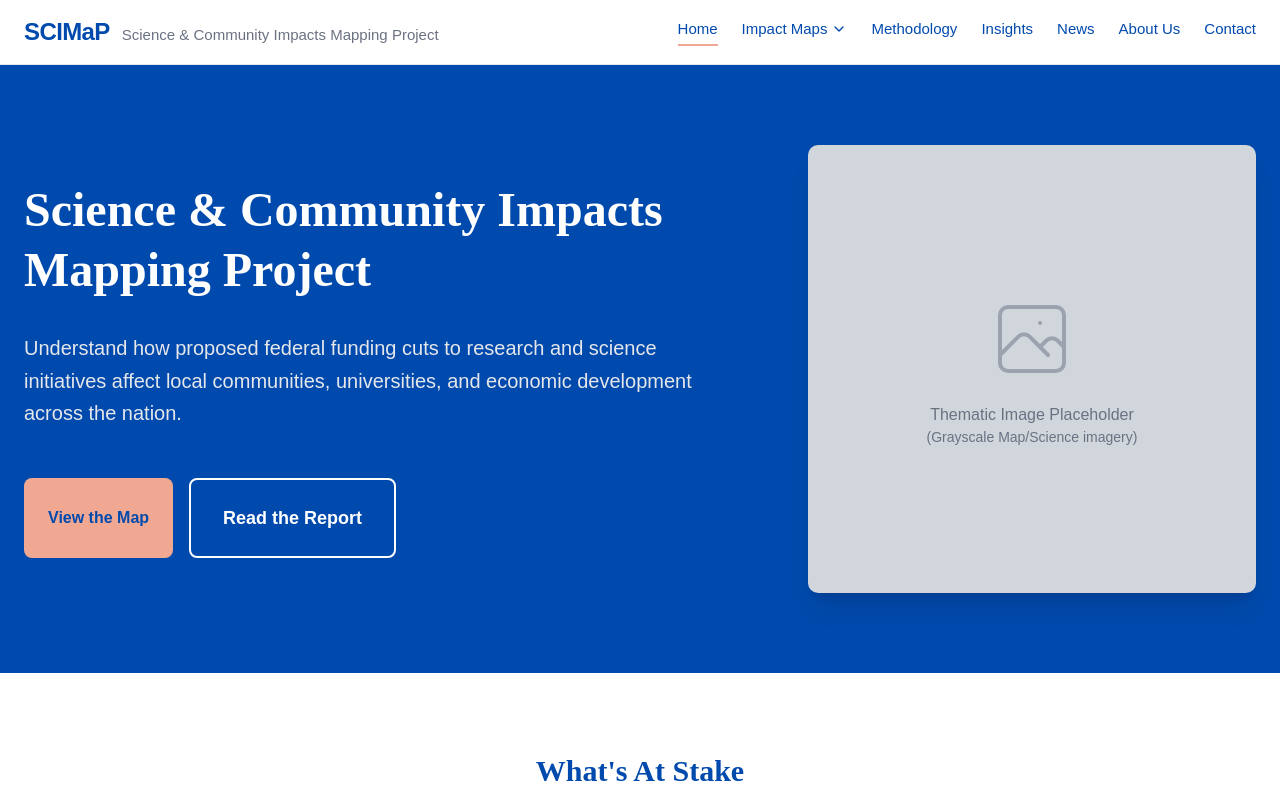
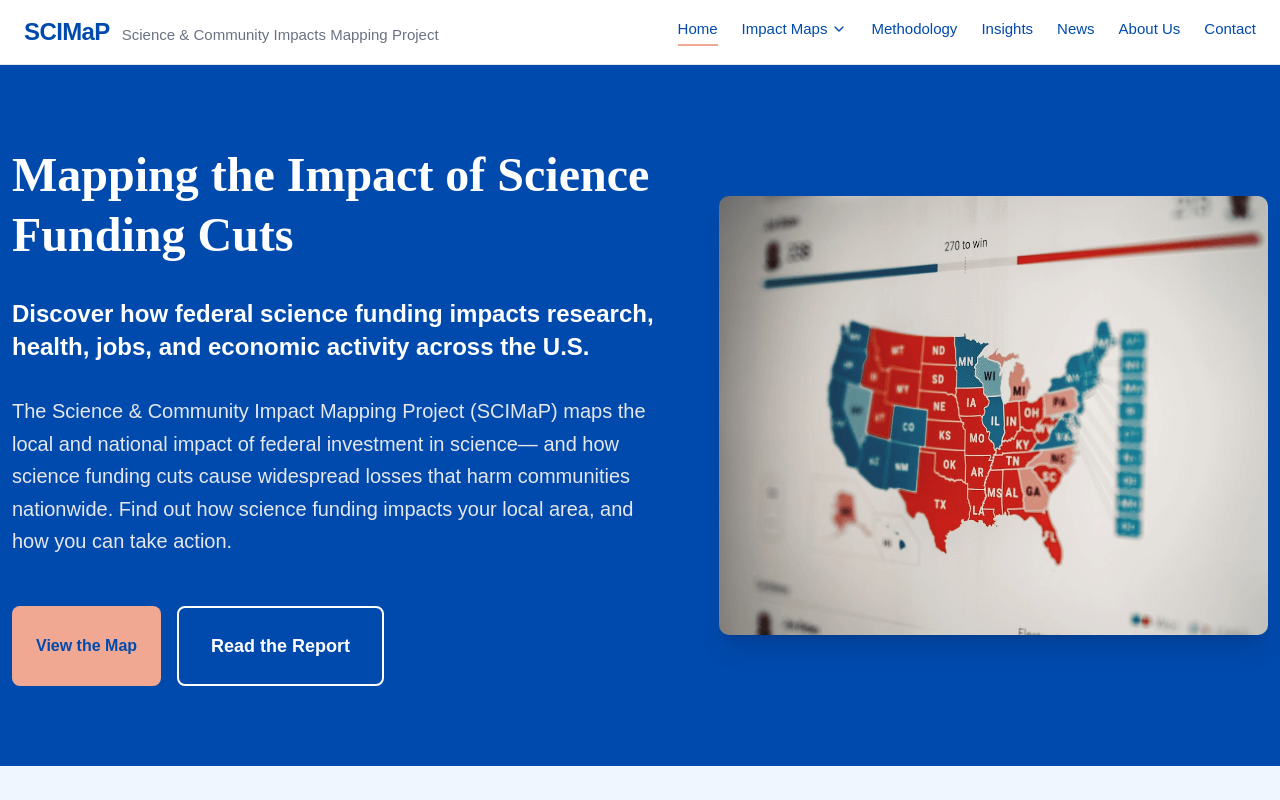
Before and after one commit to clvcooke/scimap, a React (Vite) app: page / in a window 1280 px wide. Shown: the top 800 px of the page. Built offline with nearby package versions, Linux system fonts and the light colour scheme.

Commit message:
Fixing homepage up

```diff
--- a/content/pages/home.md
+++ b/content/pages/home.md
@@ -1,6 +1,7 @@
 ---
-hero_title: "Science & Community Impacts Mapping Project"
-hero_subtitle: "Understand how proposed federal funding cuts to research and science initiatives affect local communities, universities, and economic development across the nation."
+hero_title: "Mapping the Impact of Science Funding Cuts"
+hero_subtitle: "The Science & Community Impact Mapping Project (SCIMaP) maps the local and national impact of federal investment in science— and how science funding cuts cause widespread losses that harm communities nationwide. Find out how science funding impacts your local area, and how you can take action."
+hero_subheading: "Discover how federal science funding impacts research, health, jobs, and economic activity across the U.S."
 hero_cta_primary: "View the Map"
 hero_cta_secondary: "Read the Report"
 
--- a/src/index.css
+++ b/src/index.css
@@ -84,7 +84,7 @@
   --color-brand-blue-dark: #020C45;
   --color-brand-orange: #F1A892;
   --color-brand-orange-hover: #e8917a;
-  --color-brand-sky: #D0DCED;
+  --color-brand-sky: #47B7E7;
   --color-brand-red: #CC606A;
   --color-sidebar-ring: var(--sidebar-ring);
   --color-sidebar-border: var(--sidebar-border);
@@ -142,6 +142,6 @@
   h4,
   h5,
   h6 {
-    font-family: var(--font-heading);
+    font-family: var(--font-heading), serif;
   }
 }
--- a/src/routes/index.tsx
+++ b/src/routes/index.tsx
@@ -17,12 +17,15 @@ function Index() {
     <div className="flex w-full flex-col">
       {/* Hero Section */}
       <section className="relative w-full bg-brand-blue">
-        <div className="mx-auto flex max-w-7xl flex-col items-center gap-12 px-6 py-20 md:flex-row">
+        <div className="mx-auto flex max-w-7xl flex-col items-center gap-12 px-3 py-20 md:flex-row">
           {/* Left: Content (60%) */}
           <div className="w-full space-y-8 text-white md:w-3/5">
             <h1 className="text-4xl font-extrabold leading-tight md:text-5xl">
               {a.hero_title}
             </h1>
+            <p className="max-w-2xl text-xl font-semibold leading-snug text-white md:text-2xl">
+              {a.hero_subheading}
+            </p>
             <p className="max-w-2xl text-lg leading-relaxed text-gray-200 md:text-xl">
               {a.hero_subtitle}
             </p>
@@ -43,31 +46,18 @@ function Index() {
           </div>
 
           {/* Right: Placeholder Image (40%) */}
-          <div className="flex w-full justify-center md:w-2/5 md:justify-end">
-            <div className="relative flex aspect-square w-full max-w-md flex-col items-center justify-center overflow-hidden rounded-lg bg-gray-300 text-gray-500 shadow-xl">
-              <svg
-                className="mb-4 h-24 w-24 opacity-50"
-                fill="none"
-                stroke="currentColor"
-                viewBox="0 0 24 24"
-                xmlns="http://www.w3.org/2000/svg"
-              >
-                <path
-                  strokeLinecap="round"
-                  strokeLinejoin="round"
-                  strokeWidth={1}
-                  d="M4 16l4.586-4.586a2 2 0 012.828 0L16 16m-2-2l1.586-1.586a2 2 0 012.828 0L20 14m-6-6h.01M6 20h12a2 2 0 002-2V6a2 2 0 00-2-2H6a2 2 0 00-2 2v12a2 2 0 002 2z"
-                />
-              </svg>
-              <span className="font-medium">Thematic Image Placeholder</span>
-              <span className="text-sm">(Grayscale Map/Science imagery)</span>
-            </div>
+          <div className="flex w-full justify-center md:w-1/2 md:justify-end">
+            <img
+              src="/map-img.png"
+              alt="Science map visualization"
+              className="w-full max-w-xl rounded-lg object-cover shadow-xl"
+            />
           </div>
         </div>
       </section>
 
       {/* Informational Section */}
-      <section className="w-full bg-white px-6 py-20">
+      <section className="w-full bg-blue-50 px-6 py-20">
         <div className="mx-auto flex max-w-4xl flex-col items-center space-y-10 text-center">
           <h2 className="text-3xl font-bold text-brand-blue">
             {a.stakes_heading}
@@ -137,7 +127,7 @@ function Index() {
               >
                 <path d="M12 2C8.13 2 5 5.13 5 9c0 5.25 7 13 7 13s7-7.75 7-13c0-3.87-3.13-7-7-7zm0 9.5c-1.38 0-2.5-1.12-2.5-2.5s1.12-2.5 2.5-2.5 2.5 1.12 2.5 2.5-1.12 2.5-2.5 2.5z" />
               </svg>
-              <div className="absolute inset-0 bg-gradient-to-tr from-red-500/10 via-transparent to-blue-500/10 mix-blend-overlay"></div>
+              <div className="absolute inset-0 bg-linear-to-tr from-red-500/10 via-transparent to-blue-500/10 mix-blend-overlay"></div>
               <span className="mt-6 text-lg font-medium uppercase tracking-wide text-blue-200/70">
                 Interactive Map Preview
               </span>
```
Also changed, not shown: public/map-img.png (added).
